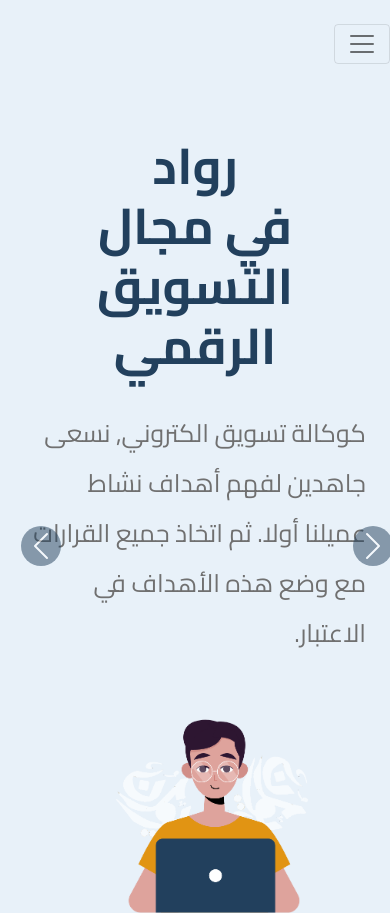
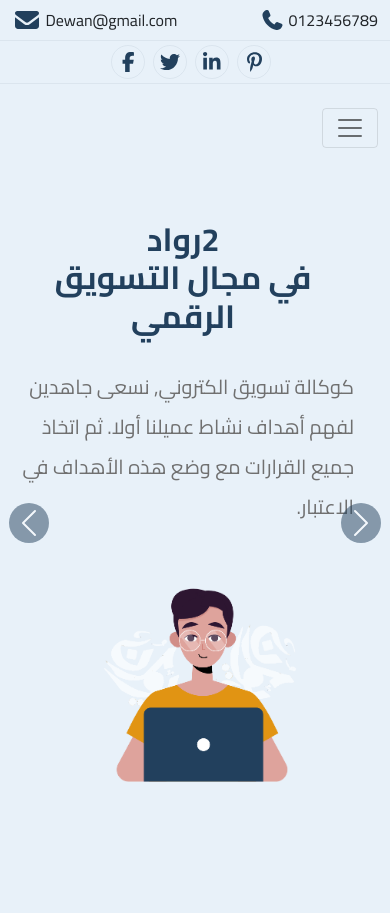
Before and after one commit to Ahmd-Khaled/Aldewan, a plain HTML site: page index.html in a window 390 px wide. Shown: the top 913 px of the page. Drawn offline with Linux system fonts and the light colour scheme.

Commit message:
editing index and JS files-2

```diff
--- a/css/aldewan.css
+++ b/css/aldewan.css
@@ -105,6 +105,27 @@ body {
 }
 .ask-price form input[type="submit"]:hover {opacity: 0.7;}
 /* -------------Main Page Styles-------------- */
+.page-head {
+    display: none;
+    border-bottom: 1px solid rgba(34, 64, 93, 0.066);
+}
+@media (max-width: 991px) {
+    .page-head {
+        display: flex;
+    }
+}
+.page-head svg {
+    color: var(--blue-color);
+}
+.page-head .top-h {
+    border-bottom: 1px solid rgba(34, 64, 93, 0.066);
+}
+.page-head .social-icons div {
+    width: 2rem;
+    height: 2rem;
+    border: 1px solid rgba(34, 64, 93, 0.066);
+    padding: 1rem;
+}
 .head-contacts .contacts .head-logo {margin-bottom: -6.5rem;}
 .head-contacts .contacts {border-bottom: 1px solid rgba(34, 64, 93, 0.066);}
 .head-contacts .contacts .tel .tel-num,
@@ -151,6 +172,14 @@ body {
 .carousel .carousel-inner .carousel-item  .slider-cap .slider-text {
     color: var(--gray-color);
     font-size: var(--px-25-size);
+}
+@media (max-width: 991px) {
+    .carousel .carousel-inner .carousel-item  .slider-cap .slider-title {
+        font-size: 2rem;
+    }
+    .carousel .carousel-inner .carousel-item  .slider-cap .slider-text {
+        font-size: var(--px-20-size);
+    }
 }
 .carousel .outer {
     background-color: var(--blue-color);
--- a/index.html
+++ b/index.html
@@ -14,6 +14,48 @@
     <link rel="stylesheet" href="https://fonts.googleapis.com/css2?family=Cairo:wght@200;300;400;500;600;700;800;900&display=swap">
 </head>
 <body>
+    <div class="page-head position-relative">
+        <div class="container-fluid">
+            <div class="row align-items-center">
+                <div class="top-h col-md-6 d-flex justify-content-between">
+                    <div class="tel py-2 ps-3">
+                        <span class="tel-num" id="tel-num">0123456789</span>
+                        <a href="tel:+0123456789">
+                            <i class="fa-solid fa-phone fa-lg"></i>
+                        </a>
+                    </div>
+                    <div class="mail py-2 pe-3">
+                        <span class="email" id="email">Dewan@gmail.com</span>
+                        <a href="mailto:Dewan@gmail.com">
+                            <i class="fa-solid fa-envelope fa-xl"></i>
+                        </a>
+                    </div>
+                </div>
+                <div class="col-md-6 social-icons d-flex justify-content-center py-1">
+                    <a class="text-decoration-none me-2" href="https://www.pinterest.com/" target="_blank">
+                        <div class="rounded-circle d-flex justify-content-center align-items-center">
+                            <i class="fa-brands fa-pinterest-p fa-lg"></i>
+                        </div>
+                    </a>
+                    <a class="text-decoration-none me-2" href="https://www.linkedin.com/" target="_blank">
+                        <div class="rounded-circle d-flex justify-content-center align-items-center">
+                            <i class="fa-brands fa-linkedin-in fa-lg"></i>
+                        </div>
+                    </a>
+                    <a class="text-decoration-none me-2" href="https://twitter.com/" target="_blank">
+                        <div class="rounded-circle d-flex justify-content-center align-items-center">
+                            <i class="fa-brands fa-twitter fa-lg"></i>
+                        </div>
+                    </a>
+                    <a class="text-decoration-none me-2" href="https://www.facebook.com/" target="_blank">
+                        <div class="rounded-circle d-flex justify-content-center align-items-center">
+                            <i class="fa-brands fa-facebook-f fa-lg"></i>
+                        </div>
+                    </a>
+                </div>
+            </div>
+        </div>
+    </div>
     <div class="head-contacts">
         <div class="container-fluid">
             <div class="row contacts d-flex">
@@ -158,7 +200,7 @@
             </div>
         </button>
     </div>
-    <section class="our-services py-5" id="our-services">
+    <section class="our-services py-5 overflow-hidden" id="our-services">
         <h3 class="sec-title fw-bold mb-5">خدماتنا</h3>
         <div class="container">
             <div class="row gx-5 gy-1">
```
